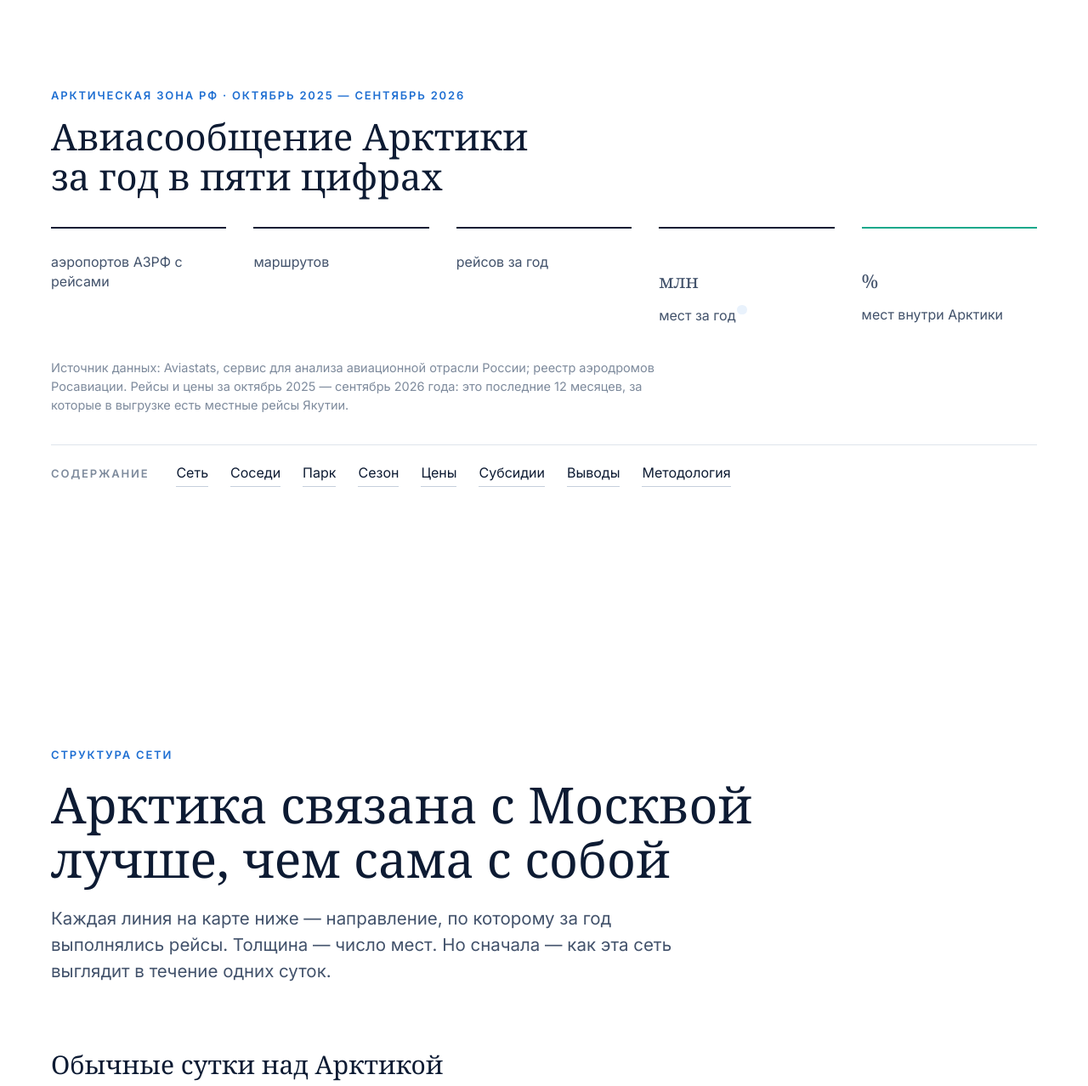
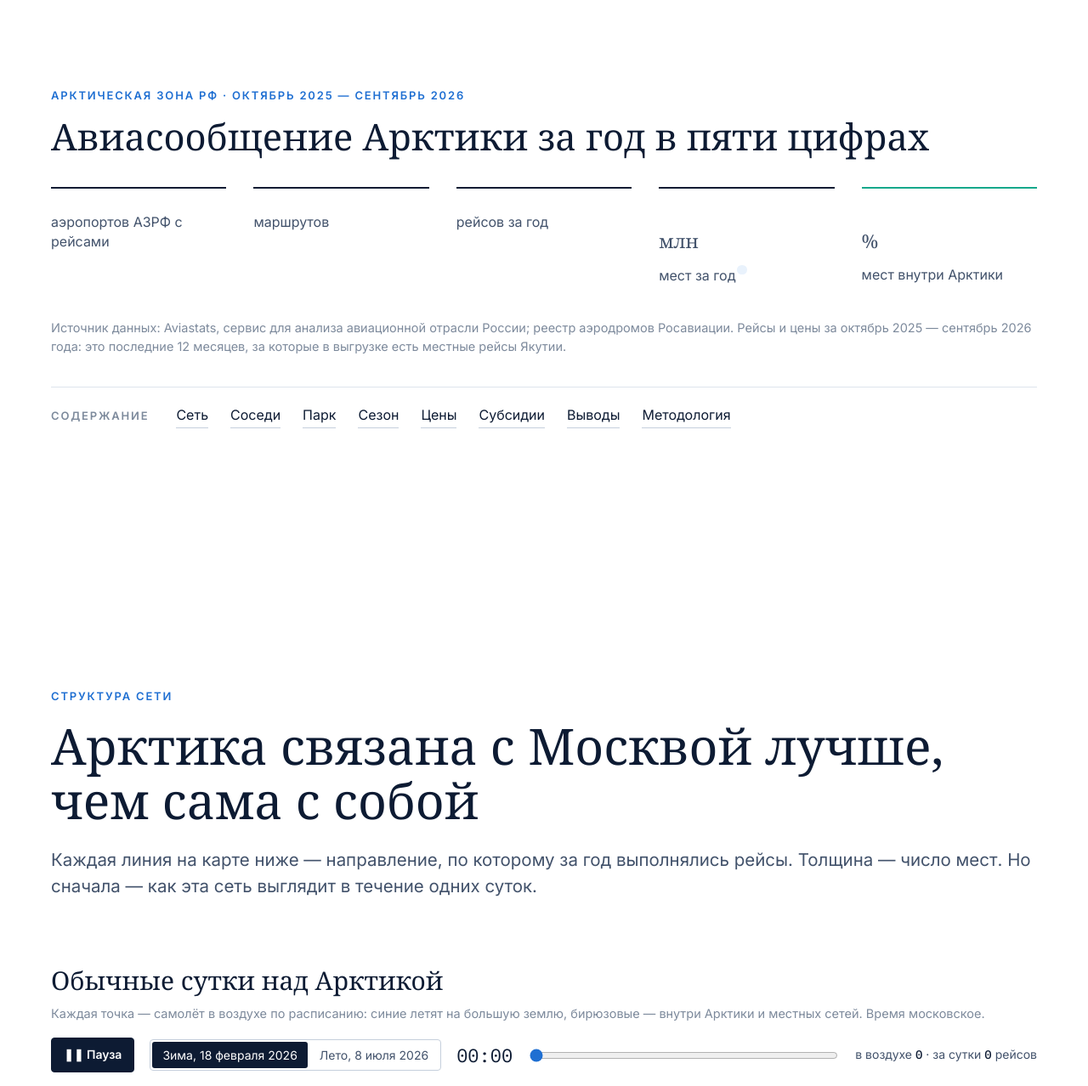
Before and after one commit to evidencecenter/poradata_TheSkyOverTheArctic, a plain HTML site: page site/index.template.html in a window 1280 px wide. Shown: the part 800-2078 px from the top of the page at 85% size. Drawn offline with Linux system fonts and the light colour scheme; a web font is replaced by a local one.

Commit message:
Update index.template.html

```diff
--- a/site/index.template.html
+++ b/site/index.template.html
@@ -20,7 +20,7 @@
   --map-land:#F1F4F8; --map-other:#E4EAF1; --map-border:#C2CCD9; --map-full:#C7DEF7; --map-part:#E0ECF9;
   --c-yks:var(--accent); --c-kja:var(--sky); --c-nsk:var(--navy); --c-gdx:#8DBE2B; --c-pyj:#8392A6; --c-cee:#3E4C64;
   --font-d:"Forum","Georgia","Times New Roman",serif; --font-b:"Inter",system-ui,-apple-system,"Segoe UI",sans-serif; --font-m:"IBM Plex Mono",ui-monospace,SFMono-Regular,Menlo,monospace;
-  --maxw:1200px; --textw:780px; --gutter-l:max(20px, env(safe-area-inset-left, 0px)); --gutter-r:max(20px, env(safe-area-inset-right, 0px));
+  --maxw:1200px; --textw:none; --gutter-l:max(20px, env(safe-area-inset-left, 0px)); --gutter-r:max(20px, env(safe-area-inset-right, 0px));
   color-scheme:light;
 }
 @media (prefers-color-scheme: dark){ :root:not([data-theme="light"]){
@@ -52,7 +52,7 @@ b,strong{font-weight:600}
 .prose{max-width:var(--textw);color:var(--ink);font-size:clamp(17px,1.4vw,19px);line-height:1.6}
 .prose p+p{margin-top:16px}
 .num{font-variant-numeric:tabular-nums}
-.note{font-size:14.5px;color:var(--muted);line-height:1.5;max-width:72ch}
+.note{font-size:14.5px;color:var(--muted);line-height:1.5}
 .note b{color:var(--ink-2);font-weight:500}
 .grid-2{display:grid;grid-template-columns:minmax(0,1fr) minmax(0,1fr);gap:48px}
 .grid-2.wide{grid-template-columns:minmax(0,1.5fr) minmax(0,1fr)}
@@ -68,12 +68,12 @@ h2 .fn{font-size:.3em;vertical-align:.9em}
 /* chapter anatomy */
 section.block{padding-block:clamp(72px,9vw,128px) 0}
 section.block+section.block .wrap>.ch-head{border-top:1px solid var(--line);padding-top:clamp(40px,5vw,64px)}
-.ch-head h2{margin-top:16px;max-width:26ch;text-wrap:pretty}
+.ch-head h2{margin-top:16px;text-wrap:pretty}
 .ch-head .lede{margin-top:24px}
 .glyph{width:clamp(72px,7.5vw,96px);height:clamp(72px,7.5vw,96px);margin-bottom:22px}
 .glyph svg{width:100%;height:100%;display:block;overflow:visible}
 .sub{margin-top:clamp(48px,6vw,80px)}
-.sub h3{max-width:40ch}
+
 .sub h3+.note,.sub h3+.lede{margin-top:10px}
 .sub-h{margin:0 0 14px}
 .cap{display:flex;flex-wrap:wrap;gap:6px 16px;align-items:baseline;margin-top:12px;font-size:13px;color:var(--muted)}
@@ -85,7 +85,7 @@ details.more[open]>summary::after{content:"–"}
 details.more>.in{padding-bottom:28px}
 /* key figures (second screen) */
 .key{padding-block:clamp(64px,8vw,112px) clamp(48px,6vw,72px)}
-.key h2{margin-top:14px;font-size:clamp(28px,3.4vw,44px);max-width:30ch}
+.key h2{margin-top:14px;font-size:clamp(28px,3.4vw,44px)}
 .keys{display:grid;grid-template-columns:repeat(5,minmax(0,1fr));gap:28px 32px;margin-top:36px}
 @media (max-width:1100px){ .keys{grid-template-columns:repeat(3,minmax(0,1fr))} }
 @media (max-width:640px){ .keys{grid-template-columns:repeat(2,minmax(0,1fr));gap:24px 20px} .keys .kf:last-child{grid-column:1/-1} }
@@ -96,7 +96,7 @@ details.more>.in{padding-bottom:28px}
 .kf .v small{font-size:.36em;color:var(--ink-2);letter-spacing:0}
 .kf .l{font-size:16px;color:var(--ink-2);margin-top:12px;line-height:1.4}
 .kf.hi{border-color:var(--accent)} .kf.hi .v{color:var(--accent-deep)}
-.src{margin-top:40px;font-size:14.5px;color:var(--muted);max-width:80ch;line-height:1.5}
+.src{margin-top:40px;font-size:14.5px;color:var(--muted);line-height:1.5}
 .toc{margin-top:36px;padding-top:20px;border-top:1px solid var(--line);display:flex;flex-wrap:wrap;gap:8px 26px;align-items:baseline}
 .toc .t{font-size:13px;letter-spacing:.14em;text-transform:uppercase;color:var(--muted);font-weight:600;margin-right:6px}
 .toc a{font-size:16px;color:var(--ink);text-decoration:none;border-bottom:1px solid var(--line-2);padding-bottom:2px}
@@ -129,7 +129,6 @@ select{font:inherit;font-size:15px;color:var(--ink);background:var(--bg);border:
 select:focus-visible,button:focus-visible,a:focus-visible,input:focus-visible,[tabindex]:focus-visible,summary:focus-visible{outline:2px solid var(--sky-deep);outline-offset:2px}
 /* hero */
 .hero{position:relative;background:var(--hero);color:var(--hero-ink);overflow:hidden;color-scheme:dark;min-height:max(560px,100svh);max-height:1100px;display:flex;align-items:center;justify-content:center;text-align:center;padding:calc(90px + env(safe-area-inset-top,0px)) var(--gutter-r) 80px var(--gutter-l)}
-.hero .bg{position:absolute;inset:0;width:100%;height:100%;object-fit:cover;object-position:50% 45%;display:block;z-index:0}
 .hero::before{content:"";position:absolute;inset:0;z-index:1;background:linear-gradient(180deg,rgba(5,13,31,.55) 0%,rgba(5,13,31,.18) 30%,rgba(5,13,31,.25) 60%,rgba(5,13,31,.78) 100%)}
 .hero .in{position:relative;z-index:2;max-width:1100px;margin:0 auto}
 .hero h1{color:#fff;text-shadow:0 2px 30px rgba(0,0,0,.35)}
@@ -354,7 +353,7 @@ select:focus-visible,button:focus-visible,a:focus-visible,input:focus-visible,[t
 .hbars .b span{font-family:var(--font-d);font-size:22px;line-height:1}
 .hbars .r.none .b span{font-family:var(--font-b);font-size:14px;color:var(--muted)}
 /* conclusions */
-.concl{display:grid;grid-template-columns:repeat(2,minmax(0,1fr));gap:0 48px;margin-top:clamp(36px,5vw,56px);max-width:1040px}
+.concl{display:grid;grid-template-columns:repeat(2,minmax(0,1fr));gap:0 48px;margin-top:clamp(36px,5vw,56px)}
 @media (max-width:860px){ .concl{grid-template-columns:1fr} }
 .concl .item{padding:20px 0 24px;border-top:1px solid var(--line-2);font-size:17px;line-height:1.55;color:var(--ink-2);min-width:0}
 .concl .item b{display:block;color:var(--ink);font-family:var(--font-d);font-weight:400;font-size:clamp(22px,2.2vw,27px);margin-bottom:8px}
@@ -384,7 +383,6 @@ footer a{color:var(--ink-2)}
 </header>
 
 <section class="hero" id="top">
-  <img class="bg" src="img/hero.jpg" srcset="img/hero-m.jpg 1100w, img/hero.jpg 2200w" sizes="100vw" alt="Северное сияние над заснеженными лиственницами плато Путорана" fetchpriority="high">
   <div class="in">
     <h1>Небо над Арктикой</h1>
     <p class="lede">Из каждых 100 мест в самолётах, которые летают через аэропорты Арктической зоны, <span data-n="mainland_of_100"></span> ведут на большую землю. Как устроено авиасообщение в Арктике: куда и на чём летают, когда и за сколько. По <span data-n="flights"></span> рейсам за октябрь 2025 — сентябрь 2026 года и ценам на <span data-n="price_routes"></span> маршрутов.</p>
```
